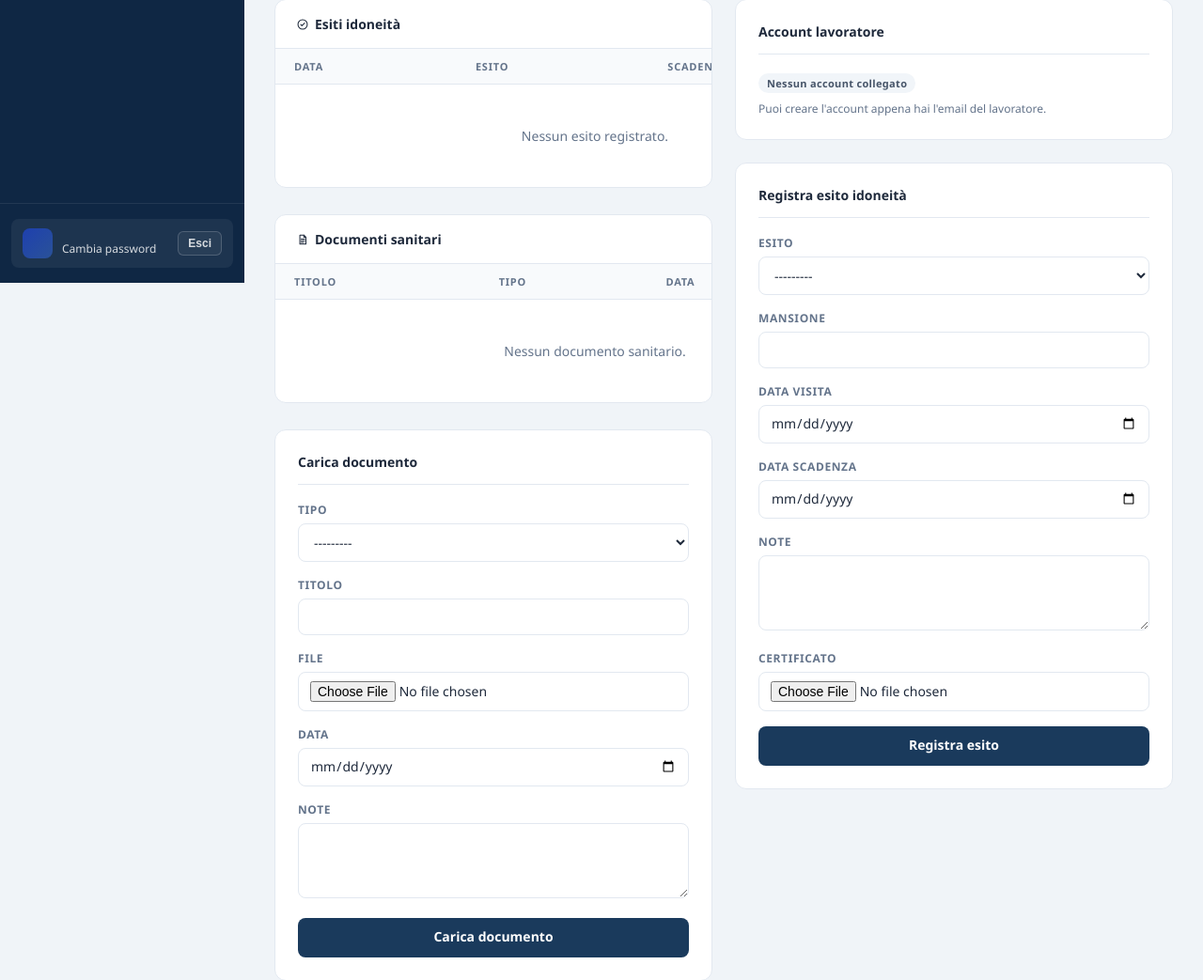
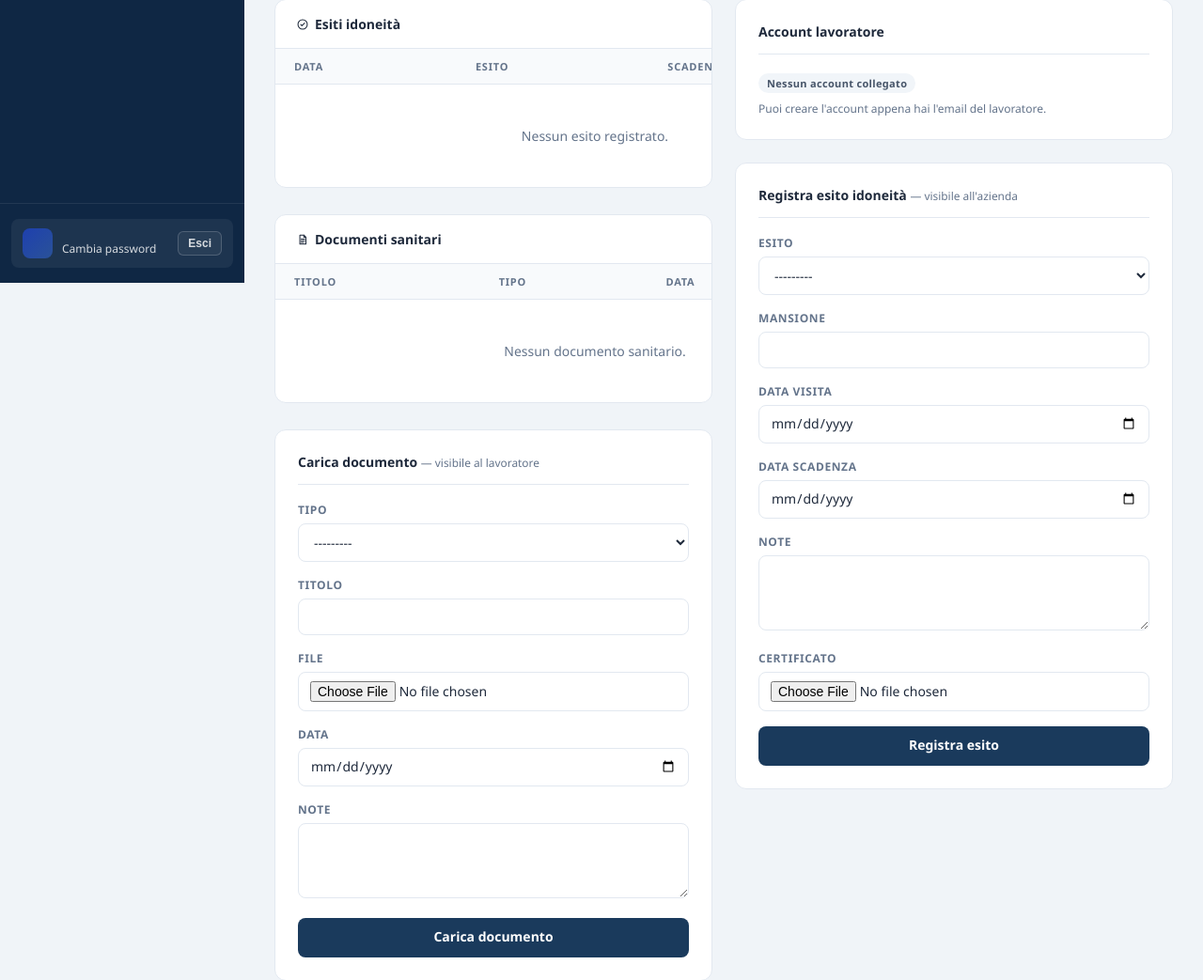
Before and after one commit to PietrangeloManco/MedLavDelta_IDE, a Django app: template templates/aziende/admin_lavoratore_detail.html in a window 1280 px wide. Shown: the part 499-1542 px from the top of the page at 94% size. Run offline with Django 5.2, Linux system fonts and the light colour scheme; the template is opened without the code that fills it: values that come from a table or form of the project are taken from there, others are empty.

Commit message:
Cambiati dei testi

```diff
--- a/templates/aziende/admin_lavoratore_detail.html
+++ b/templates/aziende/admin_lavoratore_detail.html
@@ -219,7 +219,7 @@
         </div>
 
         <div class="form-card">
-            <div class="form-card-title">Carica documento</div>
+            <div class="form-card-title">Carica documento <span class="text-muted" style="font-weight:normal; font-size:0.85em">— visibile al lavoratore</span></div>
             <form method="post" action="{% url 'admin_carica_documento' lavoratore.pk %}" enctype="multipart/form-data">
                 {% csrf_token %}
                 {% for field in doc_form %}
@@ -271,7 +271,7 @@
         </div>
 
         <div class="form-card">
-            <div class="form-card-title">Registra esito idoneità</div>
+            <div class="form-card-title">Registra esito idoneità <span class="text-muted" style="font-weight:normal; font-size:0.85em">— visibile all'azienda</span></div>
             <form method="post" action="{% url 'admin_registra_esito' lavoratore.pk %}" enctype="multipart/form-data">
                 {% csrf_token %}
                 {% for field in esito_form %}
```
